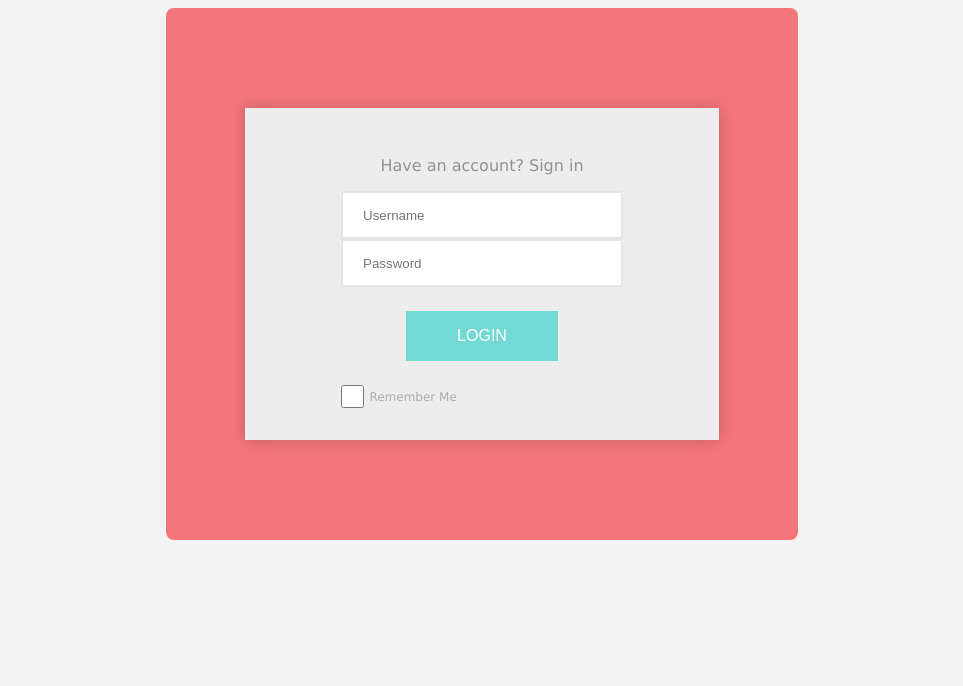
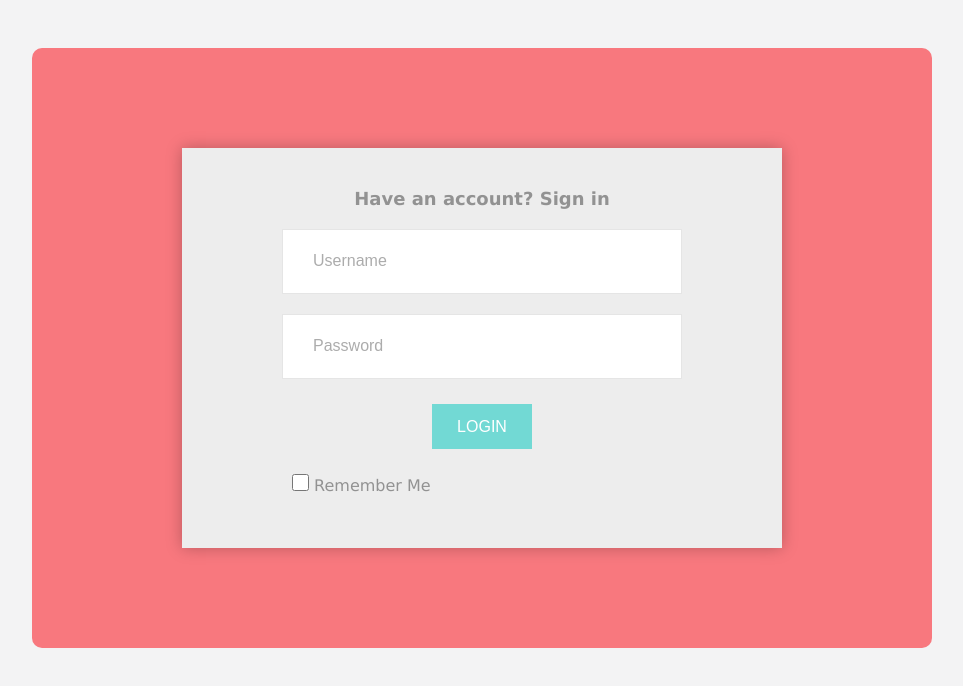
Before and after one commit to jcarp19/newstuff, a plain HTML site: page index.html in a window 1280 px wide. Shown: the whole page, without its empty margins (158-1121 px from the left). Drawn offline with Linux system fonts and the light colour scheme.

Commit message:
updated styling. removed all flex styling

```diff
--- a/index.html
+++ b/index.html
@@ -11,18 +11,21 @@
 
 <body>
     <div class="wrapper">
-        <div class="form-body">
-            <p>Have an account? Sign in</p>
-            <form class="user-info" action="post">
-                <input type="text" placeholder="Username" class="text-input" />
-                <input type="password" placeholder="Password" class="text-input" />
-                <button>login</button>
+        <section>
+            <form>
+                <p>Have an account? Sign in</p>
+                <div class="user-info">
+                    <input type="text" placeholder="Username" />
+                    <input type="password" placeholder="Password" />
+                    <button>login</button>
+                </div>
+                <div class="remember">
+                    <input type="checkbox" name="remember-me" id="remember-me" />
+                    <label for="remember-me">Remember Me</label>
+                </div>
             </form>
-            <div class="remember-me">
-                <input type="checkbox" name="remember" id="remember" />
-                <p>Remember Me</p>
-            </div>
-        </div>
+        </section>
+
     </div>
 </body>
 
--- a/style.css
+++ b/style.css
@@ -1,111 +1,70 @@
 body {
     font-family: 'Lucida Sans', 'Lucida Sans Regular', 'Lucida Grande', 'Lucida Sans Unicode', Geneva, Verdana, sans-serif;
-    font-size: 1em;
+    font-size: 16px;
     color: #929292;
     background-color: #F3F3F4;
+    padding: 0;
+    margin: 0;
+}
+.wrapper, section, form, p, input, button, label, .user-info, .remember {
+    padding: 0;
+    margin: 0;
 }
 .wrapper {
-    display: flex;
-    flex-direction: column;
-    justify-content: center;
-    align-items: center;
-    width: 50%;
-    padding: 0;
+    width: 100%;
+    padding-top: 48px;
+}
+section {
+    width: 900px;
+    height: 500px;
+    background-color: #F8787E;
+    border-radius: 10px;
     margin: 0 auto;
-    background-color: #F4767B;
-    border-radius: .5rem;
+    padding-top: 100px;
 }
-.form-body {
-    display: flex;
-    flex-direction: column;
-    justify-content: center;
-    align-items: center;
-    box-sizing: border-box;
-    width: 75%;
-    margin: 6.25rem;
-    padding: 2rem 6rem;
+form {
+    width: 600px;
+    height: 400px;
     background-color: #EDEDED;
-    box-shadow: 0px 0px 15px rgba(0, 0, 0, .2);
+    box-shadow: 0 0 15px rgba(0, 0, 0, .25);
+    margin: 0 auto;
 }
-.user-info {
-    display: flex;
-    flex-direction: column;
-    align-items: center;
-    width: 100%;
+form p {
+    font-size: 18px;
+    font-weight: bold;
+    padding-top: 40px;
+    text-align: center;
 }
-.text-input {
-    width: 100%;
-    box-sizing: border-box;
-    height: 3rem;
-    margin: 0;
-    padding: 0 0 0 1.5em;
-    border: 2px solid rgba(0, 0, 0, .1);
+.user-info input {
+    display: block;
+    width: 368px;
+    height: 63px;
+    margin-left: 100px;
+    padding-left: 30px;
+    border: 1px solid rgba(0, 0, 0, .1);
+    margin-top: 20px;
 }
-.username::placeholder {
+
+input::placeholder {
     color: #ACACAC;
-    font-size: 1.25em;
-}
-.password::placeholder {
-    color: #ACACAC;
-    font-size: 1.25em;
+    font-size: 16px;
 }
 button {
+    display: block;
     background-color: #72D9D4;
     color: #ffffff;
-    margin: 1.5em;
-    padding: .8em 3em;
-    border: 3px solid #72D9D4;
     text-transform: uppercase;
-    font-size: 1em;
+    border: none;
+    font-size: 16px;
     font-weight: lighter;
-    transition: all .5s;
+    width: 100px;
+    height: 45px;
+    margin: 25px auto;
 }
-button:hover {
-    background-color: #ffffff;
-    color: #72D9D4;
+.remember {
+    margin-left: 110px;
 }
-.remember-me {
-    align-self: flex-start;
+.remember input {
+    width: 17px;
+    height: 17px
 }
-#remember {
-    width: 1.75em;
-    height: 1.75em;
-    margin: 0;
-    vertical-align: middle;
-}
-.remember-me p {
-    display: inline;
-    font-size: .75em;
-    color: #ACACAC;
-    font-weight: 300;
-}
-@media screen and (max-width: 799px) {
-    .form-body {
-        width: 75%;
-        padding: 1em;
-    }
-    .user-info {
-        width: 100%;
-    }
-
-}
-@media screen and (max-width: 375px) {
-    .form-body {
-        width: 90%;
-        padding: .75em;
-    }
-    .user-info {
-        width: 100%;
-    }
-    .username {
-        height: 3em;
-    }
-    .password {
-        height: 3em;
-    }
-    button {
-        margin: 0 0 .75em 0;
-        padding: .5em 2em;
-    }
-
-}
```
